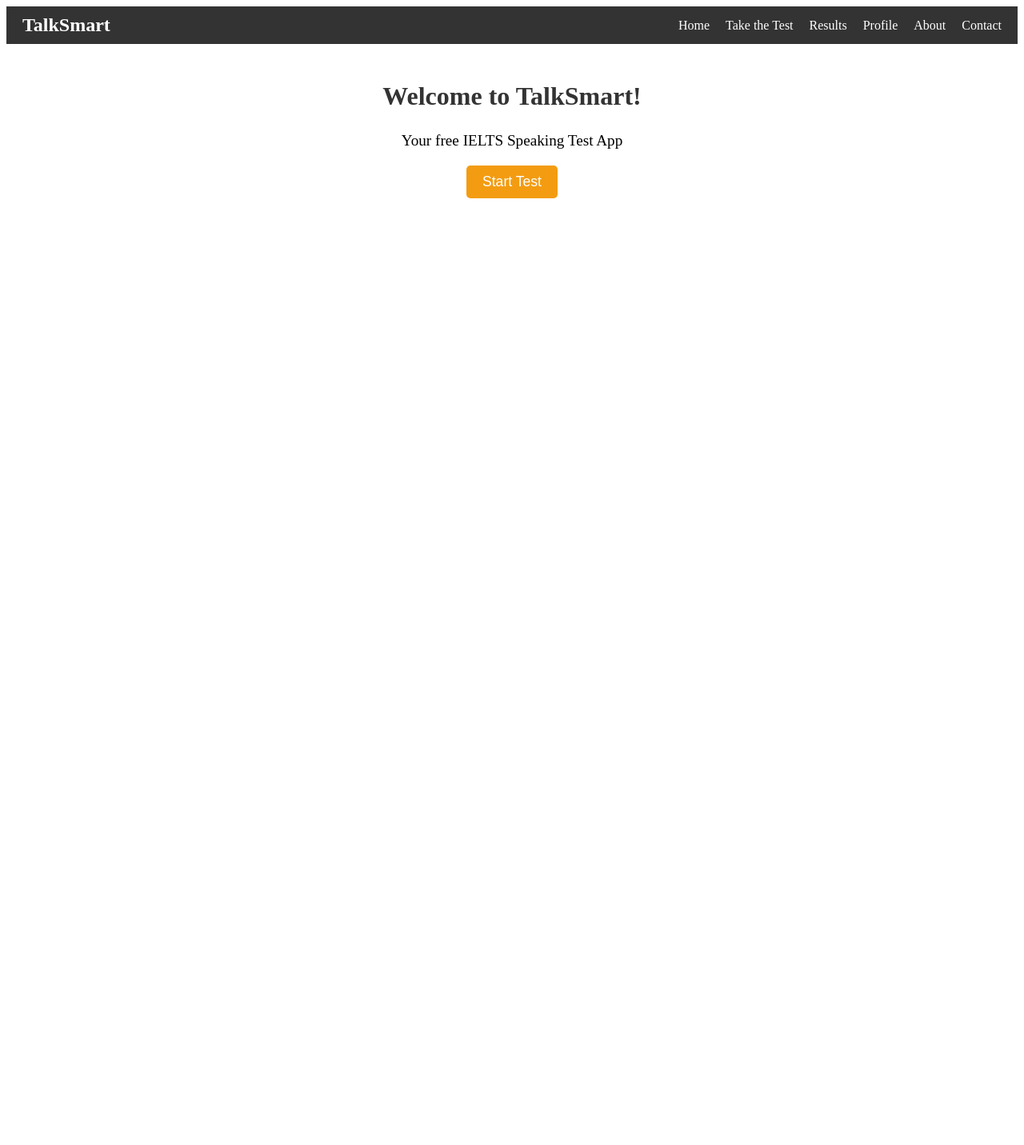
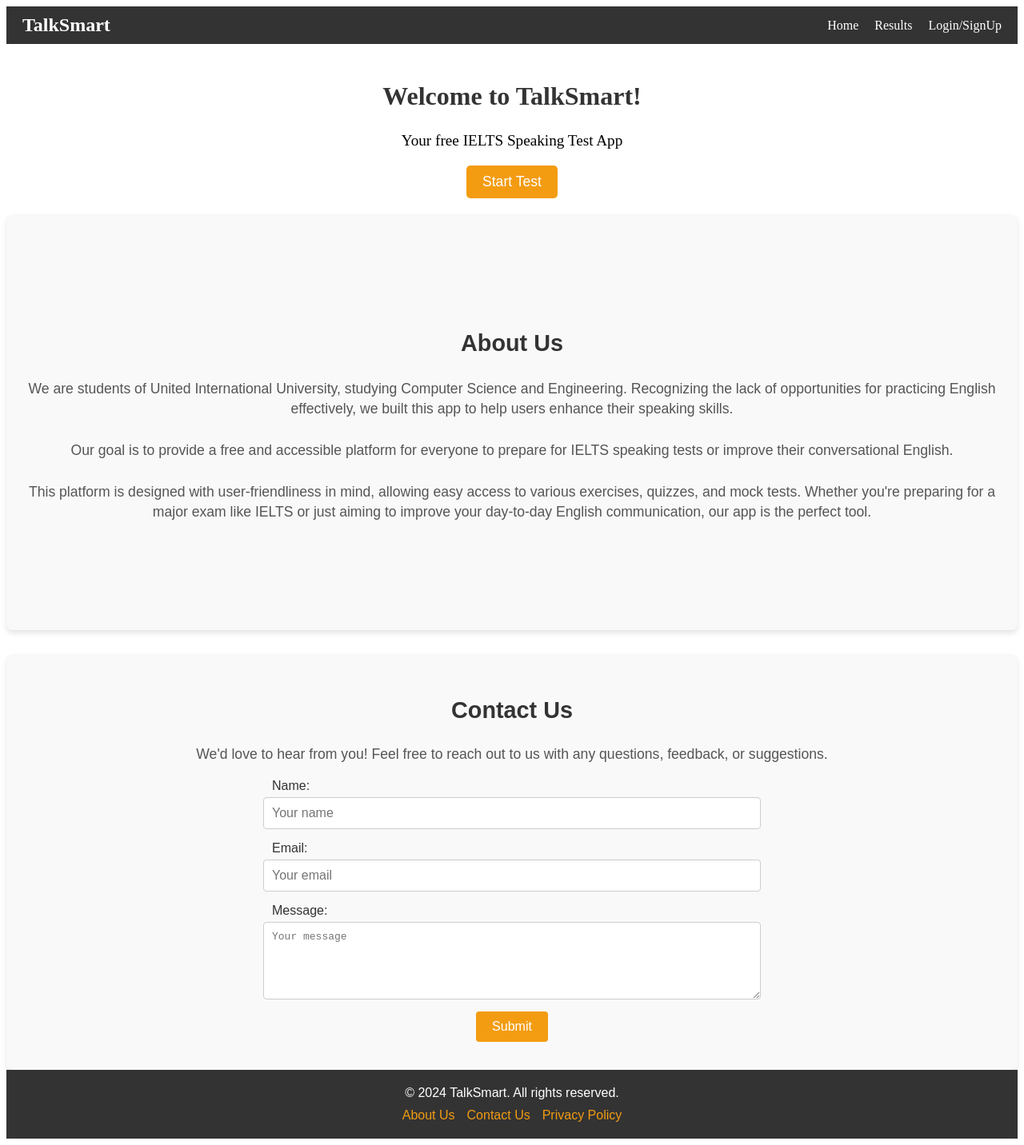
Before and after one commit to anikatabassum19/IELTS_Speaking_Test, a SvelteKit app: page / in a window 1280 px wide. Shown: the whole page at 80% size. Before the commit the page ends 800 px from the top, so only its background shows below. Built offline with nearby package versions, Linux system fonts and the light colour scheme.

Commit message:
Added About Us and Contact Us Section

```diff
--- a/package.json
+++ b/package.json
@@ -17,5 +17,8 @@
 		"svelte-check": "^4.0.0",
 		"typescript": "^5.0.0",
 		"vite": "^6.0.0"
+	},
+	"dependencies": {
+		"svelte-routing": "^2.13.0"
 	}
 }
--- a/src/routes/+page.svelte
+++ b/src/routes/+page.svelte
@@ -3,6 +3,10 @@
   import Home from './Home/home.svelte';         // Import Home from its folder
   import AIModel from './AIModel/Fmodel.svelte';
   import { showAIModel } from '../stores/showAIModel.js'; // Import the store
+  import About from './about.svelte'; // Import the About component
+  import Contact from './contact.svelte'; // Import the Contact component
+  import Footer from './footer.svelte';
+
 </script>
 
 <Navbar />  <!-- This will display the Navbar -->
@@ -10,3 +14,7 @@
 {#if showAIModel}
     <AIModel />
 {/if}
+
+<About/>
+<Contact/>
+<Footer/>
--- a/src/routes/Navbar/nav.svelte
+++ b/src/routes/Navbar/nav.svelte
@@ -1,6 +1,5 @@
 <script>
-  import about from "../About/about.svelte"
-  import contact from "../Contact/contact.svelte"
+// No need to import anything for navigation
 </script>
 
 <style>
@@ -53,12 +52,9 @@
   <div class="logo">
     TalkSmart
   </div>
-  <ul>
+   <ul>
     <li><a href="/">Home</a></li>
-    <li><a>Take the Test</a></li>
-    <li><a>Results</a></li>
-    <li><a>Profile</a></li>
-    <li><a>About</a></li>
-    <li><a>Contact</a></li>
+    <li><a href="/results">Results</a></li>
+    <li><a href="/profile">Login/SignUp</a></li>
   </ul>
 </nav>
--- a/src/routes/About/about.svelte
+++ b/src/routes/about.svelte
@@ -11,11 +11,21 @@
   <p>
     Our goal is to provide a free and accessible platform for everyone to prepare for IELTS speaking tests or improve their conversational English.
   </p>
+  <p>
+    This platform is designed with user-friendliness in mind, allowing easy access to various exercises, quizzes, and mock tests.
+    Whether you're preparing for a major exam like IELTS or just aiming to improve your day-to-day English communication, our app is the perfect tool.
+  </p>
 </div>
 
 <style>
   .about-container {
-    margin: 20px;
+    display: flex;
+    flex-direction: column;
+    justify-content: center;
+    align-items: center;
+    text-align: center;
+    height: 60vh;               /* Set height to 60% of the viewport height */
+    margin-bottom: 30px;        /* Add bottom margin for spacing between sections */
     padding: 20px;
     font-family: Arial, sans-serif;
     background-color: #f9f9f9;
@@ -24,14 +34,15 @@
   }
 
   h1 {
-    font-size: 2em;
+    font-size: 1.8em;
     color: #333;
     margin-bottom: 10px;
   }
 
   p {
-    font-size: 1.2em;
-    line-height: 1.6;
+    font-size: 1.1em;
+    line-height: 1.4;            /* Decrease line height for tighter spacing */
     color: #555;
+    margin-bottom: 10px;
   }
 </style>
--- a/src/routes/Contact/contact.svelte
+++ b/src/routes/contact.svelte
@@ -23,7 +23,13 @@
 
 <style>
   .contact-container {
-    margin: 20px;
+    display: flex;              /* Enable Flexbox */
+    flex-direction: column;     /* Stack children vertically */
+    justify-content: center;    /* Center children vertically */
+    align-items: center;        /* Center children horizontally */
+    text-align: center;         /* Center text */
+    height: 60vh;               /* Set the height to 60% of the viewport height */
+    margin: 0;
     padding: 20px;
     font-family: Arial, sans-serif;
     background-color: #f9f9f9;
@@ -32,13 +38,13 @@
   }
 
   h1 {
-    font-size: 2em;
+    font-size: 1.8em;           /* Slightly smaller font */
     color: #333;
-    margin-bottom: 20px;
+    margin-bottom: 10px;
   }
 
   p {
-    font-size: 1.2em;
+    font-size: 1.1em;           /* Slightly smaller font */
     color: #555;
     margin-bottom: 20px;
   }
@@ -46,12 +52,17 @@
   .contact-form {
     display: flex;
     flex-direction: column;
+    align-items: center;        /* Center the form elements */
+    width: 100%;
+    max-width: 600px;           /* Optional: Limit the form width */
   }
 
   .contact-form label {
     font-size: 1em;
     margin-bottom: 5px;
     color: #333;
+    text-align: left;           /* Left align the labels */
+    width: 100%;
   }
 
   .contact-form input,
```
Also changed, not shown: src/routes/footer.svelte (renamed from src/routes/Footer/footer.svelte), 1 other file (tests, documents, lock files or other folders).
